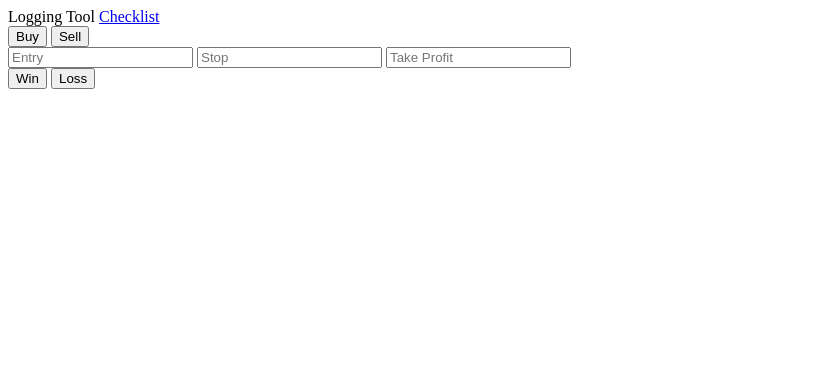
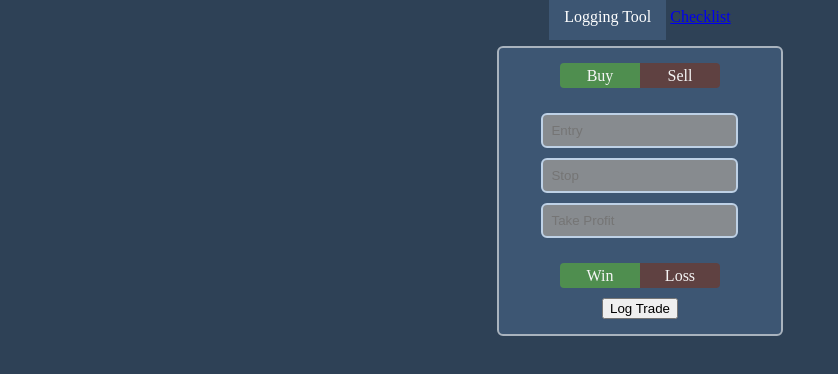
Before and after one commit to jshale/jshale.github.io, a plain HTML site: page index.html in a window 1280 px wide. Shown: the whole page, without its empty margins (0-838 px from the left). Drawn offline with Linux system fonts and the light colour scheme.

Commit message:
updated ui

```diff
--- a/index.html
+++ b/index.html
@@ -5,27 +5,35 @@
     <meta name="viewport" content="width=device-width, initial-scale=1.0" />
     <title>Logging Tool</title>
     <link rel="manifest" href="public/src/manifest.json" />
-    <meta name="apple-mobile-web-app-capable" content="yes" />
+    <link rel="stylesheet" href="/public/src/css/stlye.css" />
+    <meta name="mobile-web-app-capable" content="yes" />
   </head>
   <body>
     <div class="Tabs">
       <a class="Tab selected">Logging Tool</a>
       <a href="public/checklist/index.html" class="Tab">Checklist</a>
     </div>
-    <form>
-      <div>
-        <button>Buy</button>
-        <button>Sell</button>
+    <form class="trade_entry_form">
+      <div class="button_group">
+        <input type="radio" id="buy" name="trade_type" checked />
+        <label class="buy left" for="buy">Buy</label>
+
+        <input type="radio" id="sell" name="trade_type" />
+        <label class="sell right" for="sell">Sell</label>
       </div>
-      <div>
+      <div class="input_container">
         <input type="number" name="" id="" placeholder="Entry" />
         <input type="number" name="" id="" placeholder="Stop" />
         <input type="number" name="" id="" placeholder="Take Profit" />
       </div>
-      <div>
-        <button>Win</button>
-        <button>Loss</button>
+      <div class="button_group">
+        <input type="radio" id="win" name="result" checked />
+        <label class="win left" for="win">Win</label>
+
+        <input type="radio" id="loss" name="result" />
+        <label class="loss right" for="loss">Loss</label>
       </div>
+      <div class="log_trade"><button>Log Trade</button></div>
     </form>
   </body>
 </html>
--- /dev/null
+++ b/public/src/css/stlye.css
@@ -0,0 +1,122 @@
+body {
+  background-color: #2e4156;
+  display: flex;
+  flex-direction: column;
+  justify-content: center;
+  align-content: center;
+  align-items: center;
+  padding: auto;
+}
+
+.Tab.selected {
+  color: rgb(255, 255, 255);
+  background-color: #3d5673;
+  padding: 15px;
+}
+
+.trade_entry_form {
+  background-color: #3d5673;
+  border: solid;
+  border-color: #a9b3be;
+  border-width: 2px;
+  padding: 15px;
+  border-radius: 6px;
+  margin: 20px;
+  width: 20%;
+  display: flex;
+  flex-direction: column;
+  align-items: center;
+}
+
+.trade_entry_form input {
+  border-radius: 6px;
+  border: solid;
+  border-width: 2px;
+  border-color: #bed1e6;
+  background-color: #878b8f;
+  color: whitesmoke;
+}
+
+.input_container {
+  display: flex;
+  flex-direction: column;
+  padding: 20px;
+}
+
+input {
+  padding: 8px;
+  margin: 5px;
+}
+
+.log_form_button {
+  width: 55px;
+  height: 35px;
+  background-color: #3a7cc6;
+  border-radius: 30%;
+  border-color: aliceblue;
+}
+
+.button_group {
+  display: flex;
+}
+.button_group input {
+  display: none;
+}
+
+.button_group label {
+  flex: 1;
+  display: flex;
+  align-content: center;
+  justify-content: center;
+  align-items: center;
+  text-align: center;
+  cursor: pointer;
+  color: whitesmoke;
+  width: 80px;
+  height: 25px;
+}
+
+.button_group label.left {
+  border-top-left-radius: 4px;
+  border-bottom-left-radius: 4px;
+}
+.button_group label.right {
+  border-top-right-radius: 4px;
+  border-bottom-right-radius: 4px;
+}
+
+.button_group input:checked + label.buy {
+  background-color: rgb(79, 142, 79);
+}
+
+.button_group input + label.buy {
+  background-color: rgb(71, 94, 71);
+}
+
+.button_group input:checked + label.sell {
+  background-color: rgb(226, 72, 72);
+}
+
+.button_group input + label.sell {
+  background-color: rgb(95, 65, 65);
+}
+
+.button_group input:checked + label.win {
+  background-color: rgb(79, 142, 79);
+}
+
+.button_group input + label.win {
+  background-color: rgb(71, 94, 71);
+}
+
+.button_group input:checked + label.loss {
+  background-color: rgb(226, 72, 72);
+}
+
+.button_group input + label.loss {
+  background-color: rgb(95, 65, 65);
+}
+
+.log_trade {
+  margin-top: 10px;
+}
```
Also changed, not shown: public/checklist/index.html (+3 -2 lines), public/src/js/app.js (added).
